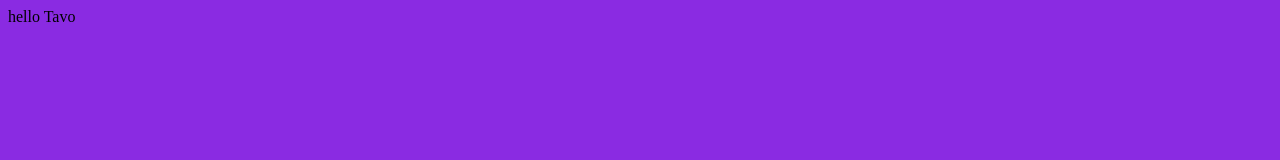
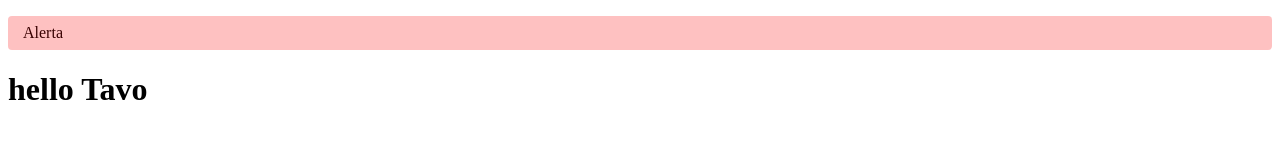
Before and after one commit to gustavoromerocl/introduccion-a-gatsby, a Gatsby site in the folder hello-world-starter/: page /about in a window 1280 px wide. Built offline with nearby package versions, Linux system fonts and the light colour scheme; Gatsby itself is replaced by a stand-in of ours.

Commit message:
estilos - css modular

```diff
--- a/hello-world-starter/src/components/Hello.jsx
+++ /dev/null
@@ -1,7 +0,0 @@
-import React from 'react'
-
-export default (props) => {
-  return (
-    <div>hello {props.name}</div>
-  )
-}
--- /dev/null
+++ b/hello-world-starter/src/components/hello/Hello.jsx
@@ -0,0 +1,12 @@
+import React from 'react'
+import * as helloComponentCSS from './hello.module.css'
+
+export default (props) => {
+  console.log(helloComponentCSS);
+  return (
+    <div>
+      <p className={ helloComponentCSS.alert } >Alerta</p>
+      <h1>hello {props.name}</h1>
+    </div>
+  )
+}
--- /dev/null
+++ b/hello-world-starter/src/components/hello/hello.module.css
@@ -0,0 +1,6 @@
+.alert{
+  background-color: rgba(250,50,50,0.3);
+  color: rgb(57, 0, 0);
+  border-radius: 4px;
+  padding: 8px 15px;
+}
--- a/hello-world-starter/src/pages/about.jsx
+++ b/hello-world-starter/src/pages/about.jsx
@@ -1,5 +1,5 @@
 import React from "react"
-import Hello from "../components/Hello"
+import Hello from "../components/hello/Hello"
 
 export default () => {
   return (
--- a/hello-world-starter/src/styles/global.css
+++ b/hello-world-starter/src/styles/global.css
@@ -1,3 +1,5 @@
+/*
 body {
   background-color: blueviolet;
 }
+*/
```
Also changed, not shown: README.md.
